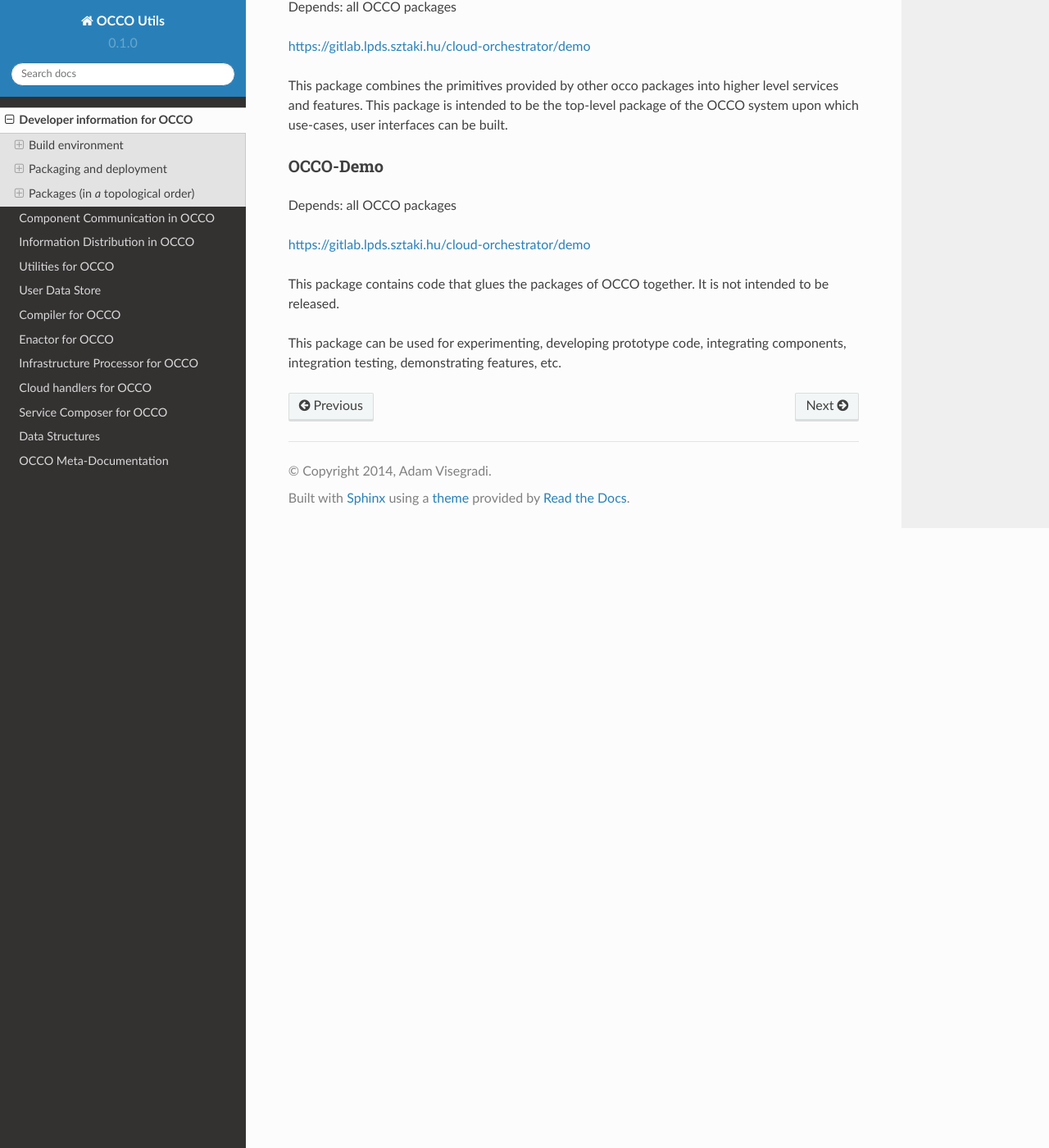
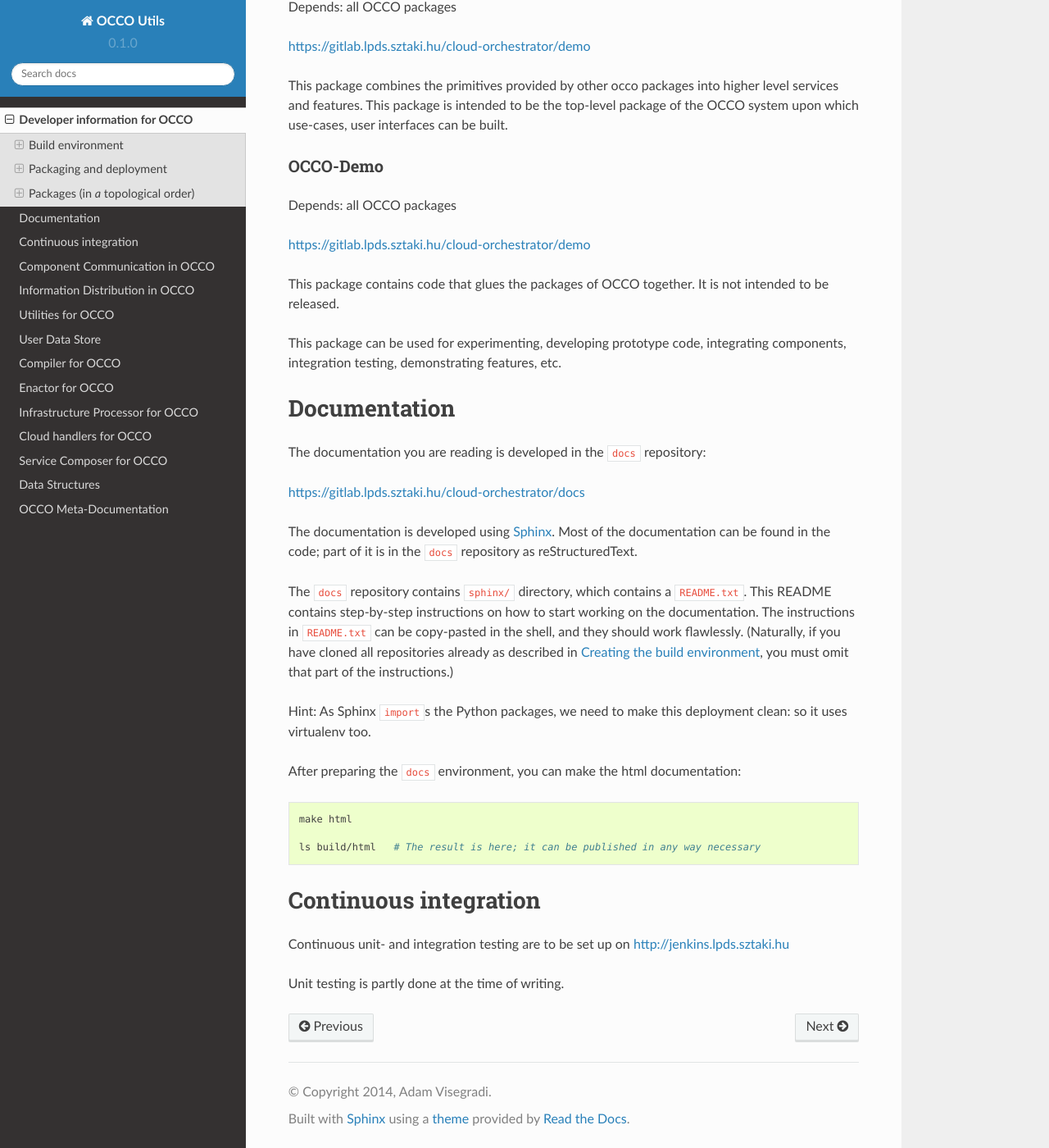
Before and after one commit to occopus/docs, a Sphinx documentation site: the page built from sphinx/source/packages.rst, in a window 1280 px wide and 1400 px high, scrolled down 5482 px. Shown: the whole window at 82% size. Built offline with Sphinx 7.4.7 and the Read the Docs theme 2.0.0, drawn with Linux system fonts in a browser that asks for light colours; formulas are drawn with MathJax 3; some of the changed text lies outside the part shown.

Commit message:
Documentation, etc.

```diff
--- a/sphinx/source/packages.rst
+++ b/sphinx/source/packages.rst
@@ -5,6 +5,7 @@ Developer information for OCCO
 
 .. _nosetests: https://nose.readthedocs.org
 .. _virtualenv site: https://virtualenv.pypa.io
+.. _Sphinx: http://sphinx-doc.org/
 
 *Always* use ``virtualenv`` for any kind of deployment (testing, building,
 production, ... everything). This ensures there will be no dependency issues:
@@ -300,3 +301,39 @@ intended to be released.
 
 This package can be used for experimenting, developing prototype code,
 integrating components, integration testing, demonstrating features, etc.
+
+Documentation
+=============
+
+The documentation you are reading is developed in the ``docs`` repository:
+
+https://gitlab.lpds.sztaki.hu/cloud-orchestrator/docs
+
+The documentation is developed using Sphinx_. Most of the documentation can be
+found in the code; part of it is in the ``docs`` repository as
+reStructuredText.
+
+The ``docs`` repository contains ``sphinx/`` directory, which contains a
+``README.txt``. This README contains step-by-step instructions on how to start
+working on the documentation. The instructions in ``README.txt`` can be
+copy-pasted in the shell, and they should work flawlessly. (Naturally, if you
+have cloned all repositories already as described in :ref:`cbe`, you must omit
+that part of the instructions.)
+
+Hint: As Sphinx ``import``\ s the Python packages, we need to make this
+deployment clean: so it uses virtualenv too.
+
+After preparing the ``docs`` environment, you can make the html documentation:
+
+.. code:: bash
+
+    make html
+
+    ls build/html   # The result is here; it can be published in any way necessary
+
+Continuous integration
+======================
+
+Continuous unit- and integration testing are to be set up on http://jenkins.lpds.sztaki.hu
+
+Unit testing is partly done at the time of writing.
```
Also changed, not shown: other parts of sphinx/source/packages.rst (+1 -1 lines).
